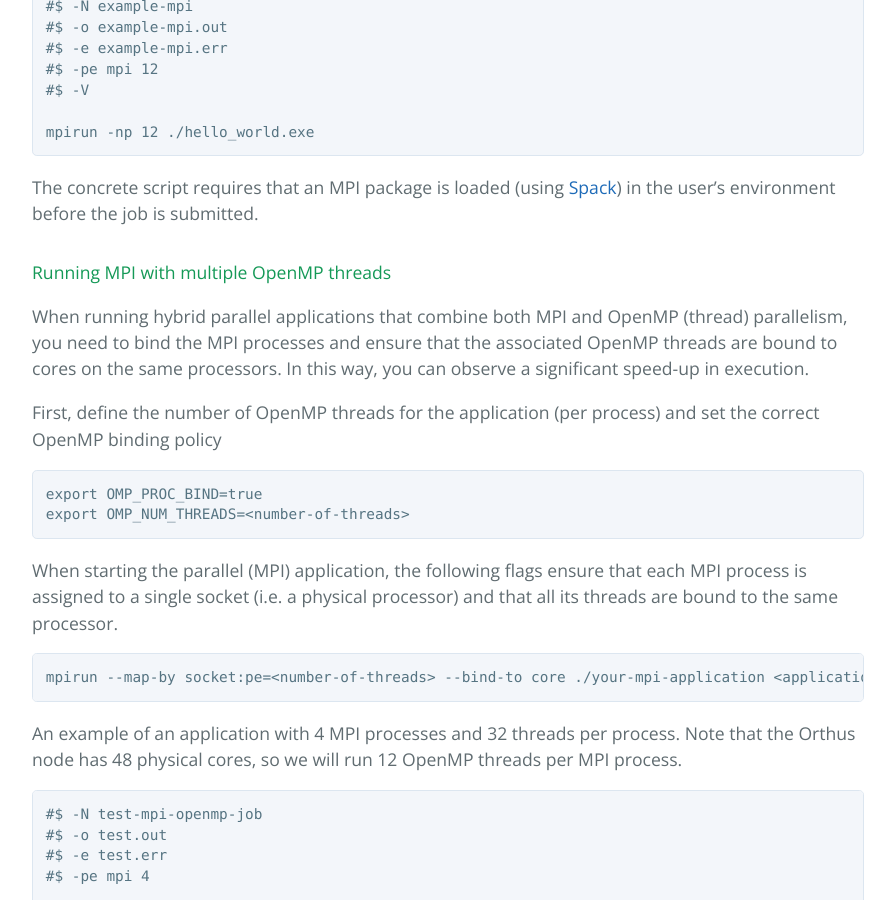
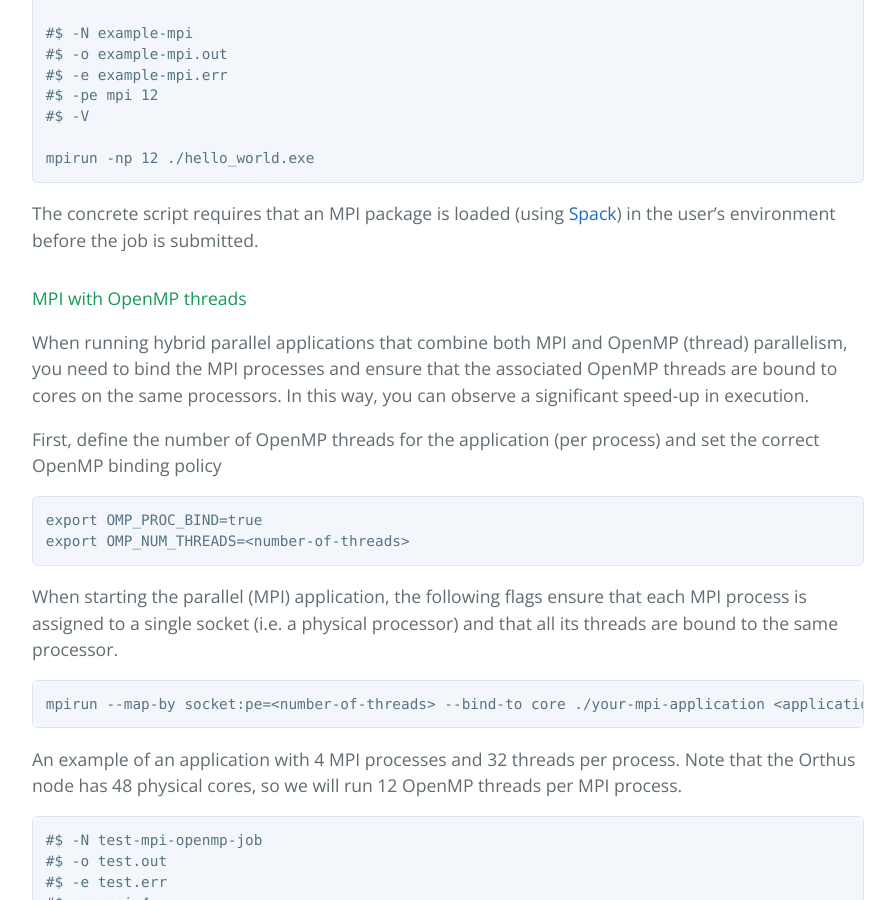
Before and after one commit to HybridScale/orthus, a Jekyll site: the page built from running.md, in a window 1280 px wide and 900 px high, scrolled down 5726 px. Shown: the whole window, without its empty margins (192-1087 px from the left). Built offline with Jekyll 4.4.1, drawn with Linux system fonts in a browser that asks for light colours.

Commit message:
MPI+OpenMP formatting update

```diff
--- a/running.md
+++ b/running.md
@@ -210,7 +211,7 @@ mpirun -np 12 ./hello_world.exe
 
 The concrete script requires that an MPI package is loaded (using [Spack](https://hybridscale.github.io/orthus/applications#loading-and-unloading-packages)) in the user's environment before the job is submitted.
 
-#### Running MPI with multiple OpenMP threads
+#### MPI with OpenMP threads
 When running hybrid parallel applications that combine both MPI and OpenMP (thread) parallelism, you need to bind the MPI processes and ensure that the associated OpenMP threads are bound to cores on the same processors.
 In this way, you can observe a significant speed-up in execution.
 
```
Also changed, not shown: other parts of running.md (+1 -0 lines).
